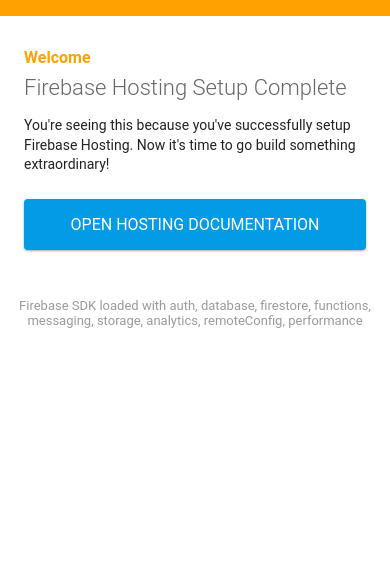
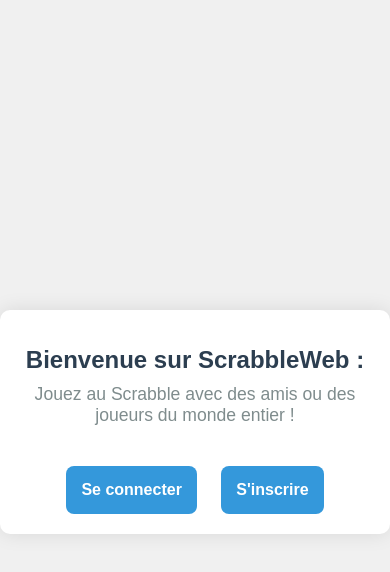
Before and after one commit to akaOmxga/PGROU_SCRABBLE_BASE, a plain HTML site: page PAPPL_SCRABBLE_BASE/index.html in a window 390 px wide. Drawn offline with Linux system fonts and the light colour scheme; some packages are replaced by stand-ins of ours; no server answers.

Commit message:
deploiement

```diff
--- a/PAPPL_SCRABBLE_BASE/index.html
+++ b/PAPPL_SCRABBLE_BASE/index.html
@@ -1,89 +1,68 @@
 <!DOCTYPE html>
-<html>
-  <head>
-    <meta charset="utf-8">
-    <meta name="viewport" content="width=device-width, initial-scale=1">
-    <title>Welcome to Firebase Hosting</title>
+<html lang="fr">
+<head>
+    <meta charset="UTF-8">
+    <meta name="viewport" content="width=device-width, initial-scale=1.0">
+    <title>Scrabble</title>
+    <link rel="stylesheet" href="style_index.css">
+</head>
+<body>
+    <div class="container">
+        <div class="header">
+            <h1>Bienvenue sur ScrabbleWeb :</h1>
+            <p>Jouez au Scrabble avec des amis ou des joueurs du monde entier !</p>
+        </div>
 
-    <!-- update the version number as needed -->
-    <script defer src="/__/firebase/11.1.0/firebase-app-compat.js"></script>
-    <!-- include only the Firebase features as you need -->
-    <script defer src="/__/firebase/11.1.0/firebase-auth-compat.js"></script>
-    <script defer src="/__/firebase/11.1.0/firebase-database-compat.js"></script>
-    <script defer src="/__/firebase/11.1.0/firebase-firestore-compat.js"></script>
-    <script defer src="/__/firebase/11.1.0/firebase-functions-compat.js"></script>
-    <script defer src="/__/firebase/11.1.0/firebase-messaging-compat.js"></script>
-    <script defer src="/__/firebase/11.1.0/firebase-storage-compat.js"></script>
-    <script defer src="/__/firebase/11.1.0/firebase-analytics-compat.js"></script>
-    <script defer src="/__/firebase/11.1.0/firebase-remote-config-compat.js"></script>
-    <script defer src="/__/firebase/11.1.0/firebase-performance-compat.js"></script>
-    <!--
-      initialize the SDK after all desired features are loaded, set useEmulator to false
-      to avoid connecting the SDK to running emulators.
-    -->
-    <script defer src="/__/firebase/init.js?useEmulator=true"></script>
+        <div class="auth-section" id="authSection">
+            <button id="loginBtn">Se connecter</button>
+            <button id="registerBtn">S'inscrire</button>
+        </div>
 
-    <style media="screen">
-      body { background: #ECEFF1; color: rgba(0,0,0,0.87); font-family: Roboto, Helvetica, Arial, sans-serif; margin: 0; padding: 0; }
-      #message { background: white; max-width: 360px; margin: 100px auto 16px; padding: 32px 24px; border-radius: 3px; }
-      #message h2 { color: #ffa100; font-weight: bold; font-size: 16px; margin: 0 0 8px; }
-      #message h1 { font-size: 22px; font-weight: 300; color: rgba(0,0,0,0.6); margin: 0 0 16px;}
-      #message p { line-height: 140%; margin: 16px 0 24px; font-size: 14px; }
-      #message a { display: block; text-align: center; background: #039be5; text-transform: uppercase; text-decoration: none; color: white; padding: 16px; border-radius: 4px; }
-      #message, #message a { box-shadow: 0 1px 3px rgba(0,0,0,0.12), 0 1px 2px rgba(0,0,0,0.24); }
-      #load { color: rgba(0,0,0,0.4); text-align: center; font-size: 13px; }
-      @media (max-width: 600px) {
-        body, #message { margin-top: 0; background: white; box-shadow: none; }
-        body { border-top: 16px solid #ffa100; }
-      }
-    </style>
-  </head>
-  <body>
-    <div id="message">
-      <h2>Welcome</h2>
-      <h1>Firebase Hosting Setup Complete</h1>
-      <p>You're seeing this because you've successfully setup Firebase Hosting. Now it's time to go build something extraordinary!</p>
-      <a target="_blank" href="https://firebase.google.com/docs/hosting/">Open Hosting Documentation</a>
+        <div class="user-section" id="userSection" style="display: none;">
+            <p id="welcomeMessage"></p>
+        </div>
+
+        <div class="game-options" id="gameOption">
+            <button id="logoutBtn">Se déconnecter</button>
+            <button id="newGameBtn">Nouvelle partie</button>
+            <button id="joinGameBtn">Rejoindre une partie</button>
+            <button id="rulesBtn">Règles du jeu</button>
+            <button id="profileBtn">Mon profil</button>
+        </div>
     </div>
-    <p id="load">Firebase SDK Loading&hellip;</p>
 
-    <script>
-      document.addEventListener('DOMContentLoaded', function() {
-        const loadEl = document.querySelector('#load');
-        // // 🔥🔥🔥🔥🔥🔥🔥🔥🔥🔥🔥🔥🔥🔥🔥🔥🔥🔥🔥🔥🔥🔥🔥🔥🔥🔥🔥🔥🔥🔥🔥
-        // // The Firebase SDK is initialized and available here!
-        //
-        // firebase.auth().onAuthStateChanged(user => { });
-        // firebase.database().ref('/path/to/ref').on('value', snapshot => { });
-        // firebase.firestore().doc('/foo/bar').get().then(() => { });
-        // firebase.functions().httpsCallable('yourFunction')().then(() => { });
-        // firebase.messaging().requestPermission().then(() => { });
-        // firebase.storage().ref('/path/to/ref').getDownloadURL().then(() => { });
-        // firebase.analytics(); // call to activate
-        // firebase.analytics().logEvent('tutorial_completed');
-        // firebase.performance(); // call to activate
-        //
-        // // 🔥🔥🔥🔥🔥🔥🔥🔥🔥🔥🔥🔥🔥🔥🔥🔥🔥🔥🔥🔥🔥🔥🔥🔥🔥🔥🔥🔥🔥🔥🔥
+    <div id="loginPopup" class="popup">
+        <div class="popup-content">
+            <span class="close-btn" onclick="closePopup('loginPopup')">&times;</span>
+            <h2>Connexion</h2>
+            <form id="loginForm">
+                <label for="loginEmail">Email :</label>
+                <input type="email" id="loginEmail" required>
+                <label for="loginPassword">Mot de passe :</label>
+                <input type="password" id="loginPassword" required>
+                <button type="submit">Se connecter</button>
+            </form>
+        </div>
+    </div>
 
-        try {
-          let app = firebase.app();
-          let features = [
-            'auth',
-            'database',
-            'firestore',
-            'functions',
-            'messaging',
-            'storage',
-            'analytics',
-            'remoteConfig',
-            'performance',
-          ].filter(feature => typeof app[feature] === 'function');
-          loadEl.textContent = `Firebase SDK loaded with ${features.join(', ')}`;
-        } catch (e) {
-          console.error(e);
-          loadEl.textContent = 'Error loading the Firebase SDK, check the console.';
-        }
-      });
-    </script>
-  </body>
+    <div id="registerPopup" class="popup">
+        <div class="popup-content">
+            <span class="close-btn" onclick="closePopup('registerPopup')">&times;</span>
+            <h2>Inscription</h2>
+            <form id="registerForm">
+                <label for="registerEmail">Email :</label>
+                <input type="email" id="registerEmail" required>
+                <label for="registerEmail">Pseudo :</label>
+                <input type="text" id="registerPseudo" required>
+                <label for="registerPassword">Mot de passe :</label>
+                <input type="password" id="registerPassword" required>
+                <button type="submit">S'inscrire</button>
+            </form>
+        </div>
+    </div>
+
+    <script type ="module" src="../js/firebaseConfig.js"></script>
+    <script type ="module" src="../js/script_index.js"></script>
+
+</body>
 </html>
```
Also changed, not shown: public/index.html (deleted, +0 -68 lines), PAPPL_SCRABBLE_BASE/default.css (renamed from public/default.css), PAPPL_SCRABBLE_BASE/endGame.html (renamed from endGame.html), PAPPL_SCRABBLE_BASE/game.html (renamed from public/game.html), PAPPL_SCRABBLE_BASE/joinGame.html (renamed from public/joinGame.html), PAPPL_SCRABBLE_BASE/newGame.html (renamed from public/newGame.html), PAPPL_SCRABBLE_BASE/profilePage.html (renamed from public/profilePage.html), PAPPL_SCRABBLE_BASE/style_endGame.css (renamed from public/style_endGame.css), PAPPL_SCRABBLE_BASE/style_game.css (renamed from public/style_game.css), PAPPL_SCRABBLE_BASE/style_index.css (renamed from public/style_index.css), firebase.json.
